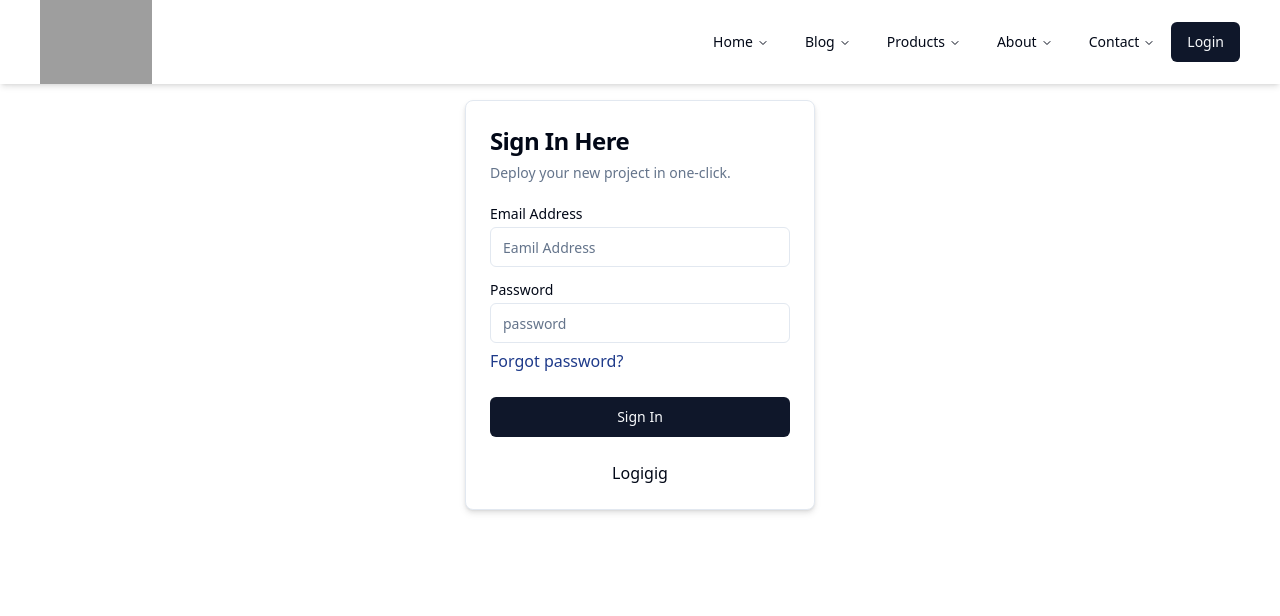
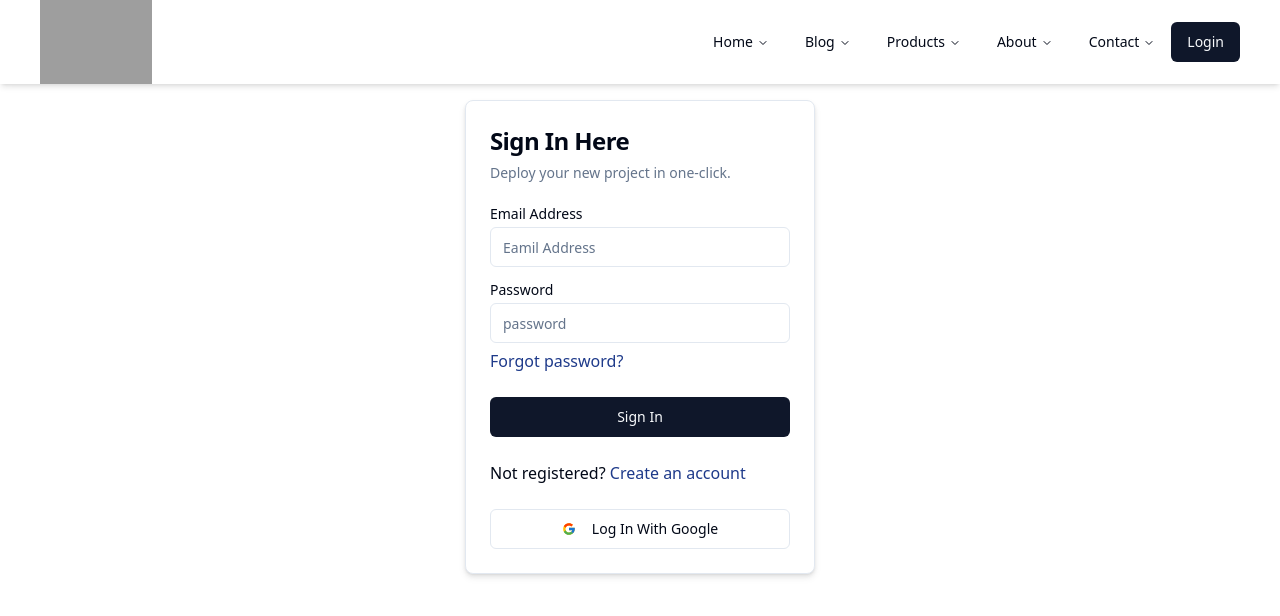
Before and after one commit to alif0013/shadcn1, a React (Vite) app: page /login in a window 1280 px wide. Shown: the top 616 px of the page. Built offline with nearby package versions, Linux system fonts and the light colour scheme; grey boxes are pictures that could not be loaded.

Commit message:
added a login form

```diff
--- a/package.json
+++ b/package.json
@@ -23,6 +23,7 @@
     "react": "^18.2.0",
     "react-dom": "^18.2.0",
     "react-hook-form": "^7.51.0",
+    "react-icons": "^5.0.1",
     "react-router-dom": "^6.22.3",
     "sort-by": "^1.2.0",
     "tailwind-merge": "^2.2.1",
--- /dev/null
+++ b/src/Pages/Register/Register.jsx
@@ -0,0 +1,11 @@
+import React from 'react';
+
+const Register = () => {
+    return (
+        <div className='mt-[100px] md:w-[1200px] mx-auto'>
+            Please Register
+        </div>
+    );
+};
+
+export default Register;
--- a/src/Pages/login/Login.jsx
+++ b/src/Pages/login/Login.jsx
@@ -1,4 +1,4 @@
-
+import { FcGoogle } from 'react-icons/fc';
 import { Button } from "@/components/ui/button"
 import {
     Card,
@@ -49,9 +49,17 @@ const Login = () => {
 
                     </CardFooter>
 
-                <div className="text-center pb-6">
-                    <p>Logigig</p>
-                </div>
+                    <CardFooter>
+                        <p>Not registered? <Link className='text-blue-900' to="/register">Create an account</Link></p>
+
+                    </CardFooter>
+
+                    <CardFooter>
+                        <Button variant="outline" className='w-full '>
+                            <FcGoogle className='mr-4'></FcGoogle>
+                            Log In With Google
+                        </Button>
+                    </CardFooter>
 
                 </Card>
             </div>
--- a/src/router/Router.jsx
+++ b/src/router/Router.jsx
@@ -1,6 +1,7 @@
 import Blog from '@/Pages/Blog/Blog';
 import Home from '@/Pages/Home/Home';
 import Products from '@/Pages/Products/Products';
+import Register from '@/Pages/Register/Register';
 import Login from '@/Pages/login/Login';
 import MainLayout from '@/layouts/MainLayout';
 import { createBrowserRouter } from 'react-router-dom';
@@ -25,6 +26,10 @@ const myCreatedRoutes  = createBrowserRouter([
             {
                 path: '/login',
                 element: <Login></Login>
+            },
+            {
+                path: '/register',
+                element: <Register></Register>
             }
         ]
     }
```
Also changed, not shown: 1 other file (tests, documents, lock files or other folders).
